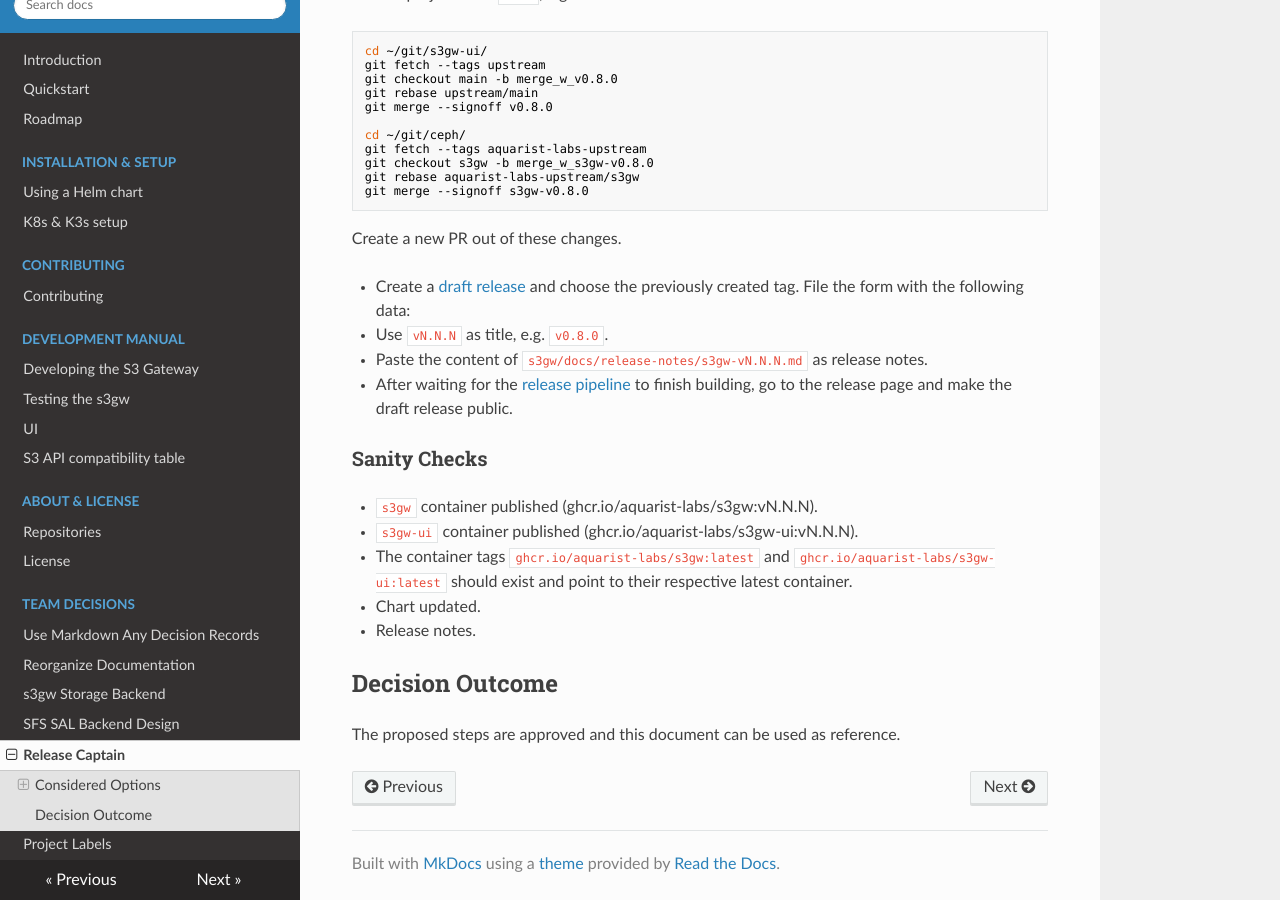
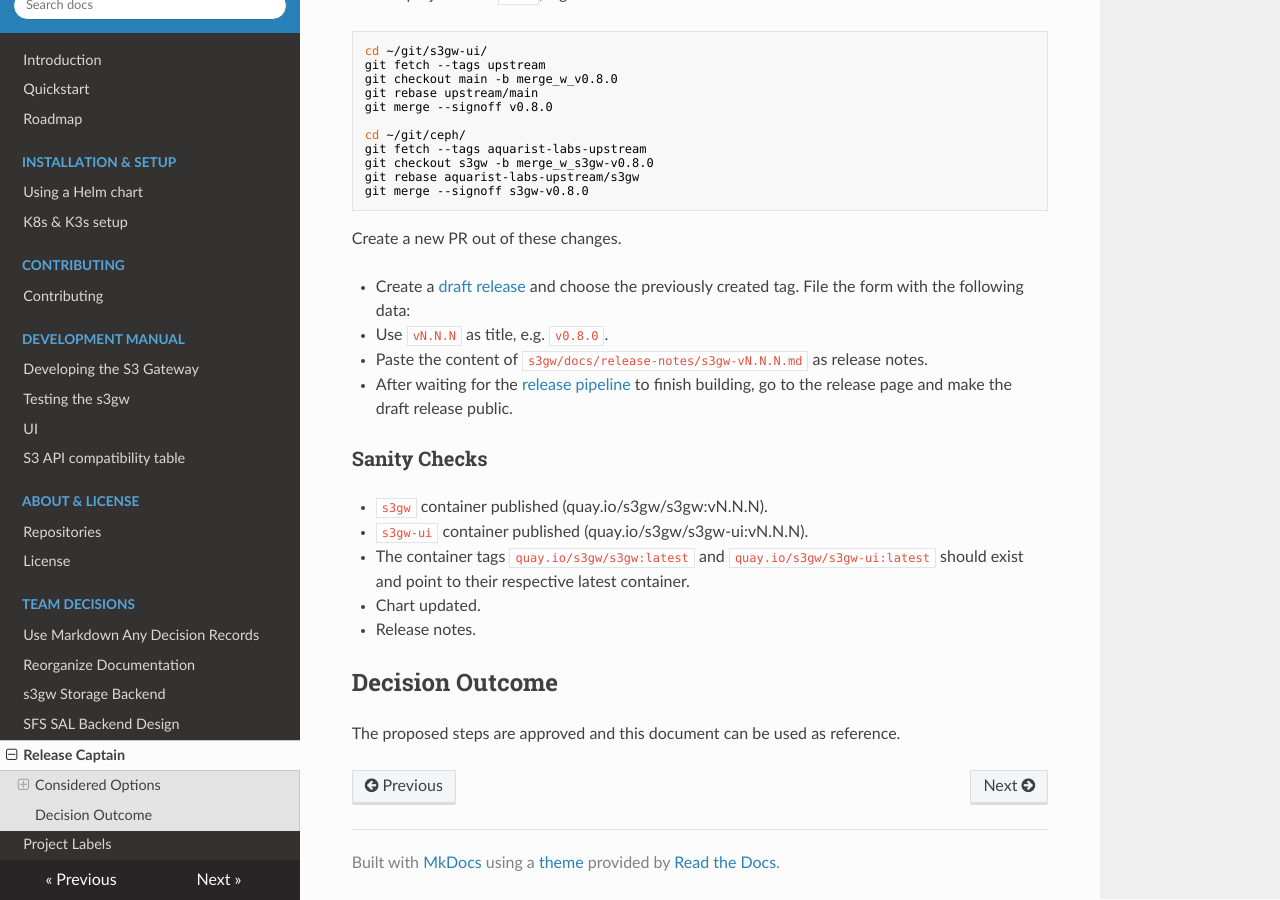
Before and after one commit to s3gw-tech/s3gw, an MkDocs documentation site: the page built from docs/decisions/0004-release-captain.md, in a window 1280 px wide and 900 px high, scrolled down 2148 px. Built offline with MkDocs 1.6.1, drawn with Linux system fonts in a browser that asks for light colours; nearby versions of some CDN libraries.

Commit message:
Change `ghcr.io/aquarist-labs` to `quay.io/s3gw`.
Signed-off-by: Volker Theile <vtheile@suse.com>

```diff
--- a/docker-compose.yaml
+++ b/docker-compose.yaml
@@ -2,7 +2,7 @@
 version: "3.4"
 services:
   s3gw:
-    image: ghcr.io/aquarist-labs/s3gw:latest
+    image: quay.io/s3gw/s3gw:latest
     restart: always
     command:
       - "--rgw-backend-store"
@@ -16,7 +16,7 @@
       - data:/data
 
   s3gw-ui:
-    image: ghcr.io/aquarist-labs/s3gw-ui:latest
+    image: quay.io/s3gw/s3gw-ui:latest
     restart: always
     stop_signal: SIGINT
     depends_on:
--- a/docs/decisions/0004-release-captain.md
+++ b/docs/decisions/0004-release-captain.md
@@ -133,10 +133,10 @@
 
 ### Sanity Checks
 
-- `s3gw` container published (ghcr.io/aquarist-labs/s3gw:vN.N.N).
-- `s3gw-ui` container published (ghcr.io/aquarist-labs/s3gw-ui:vN.N.N).
-- The container tags `ghcr.io/aquarist-labs/s3gw:latest` and
-  `ghcr.io/aquarist-labs/s3gw-ui:latest` should exist and point to their
+- `s3gw` container published (quay.io/s3gw/s3gw:vN.N.N).
+- `s3gw-ui` container published (quay.io/s3gw/s3gw-ui:vN.N.N).
+- The container tags `quay.io/s3gw/s3gw:latest` and
+  `quay.io/s3gw/s3gw-ui:latest` should exist and point to their
   respective latest container.
 - Chart updated.
 - Release notes.
```
Also changed, not shown: README.md (+3 -3 lines), docs/quickstart.md (+3 -3 lines).
